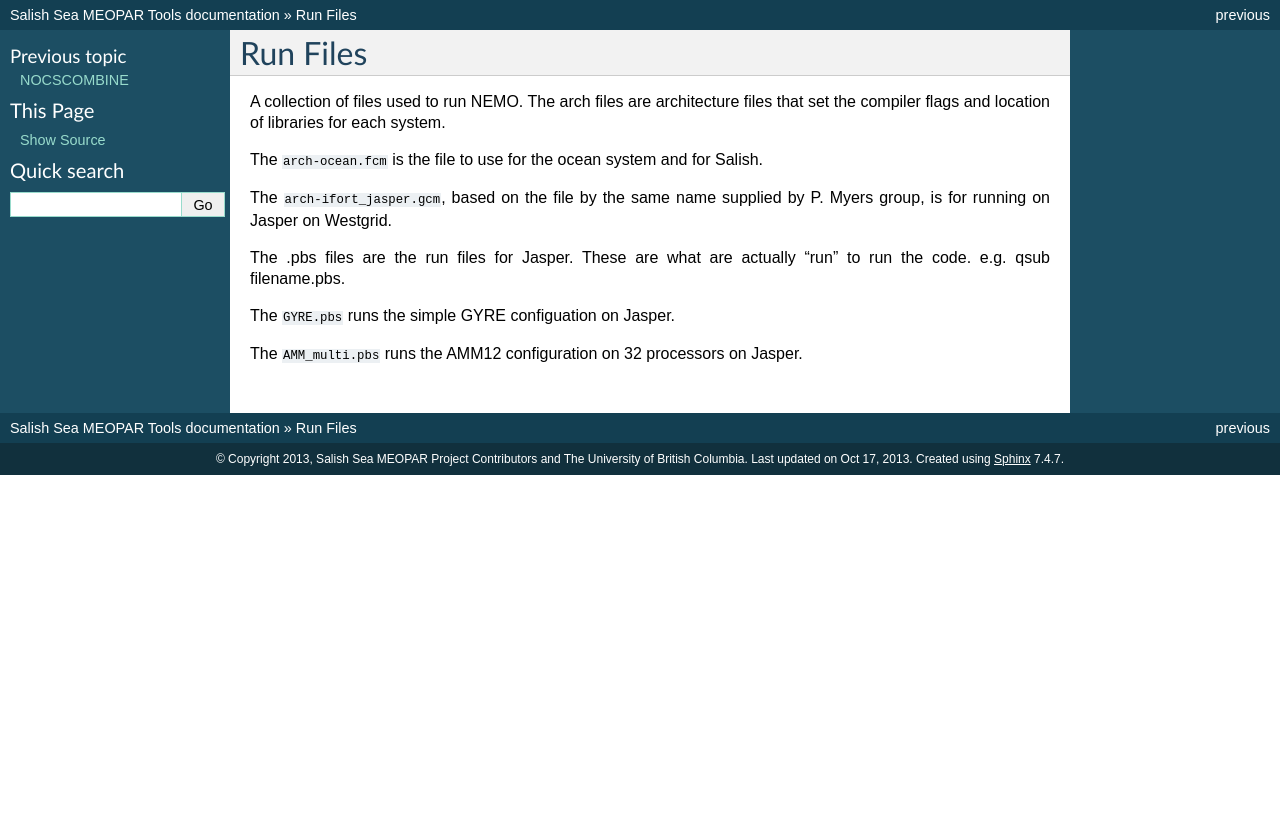
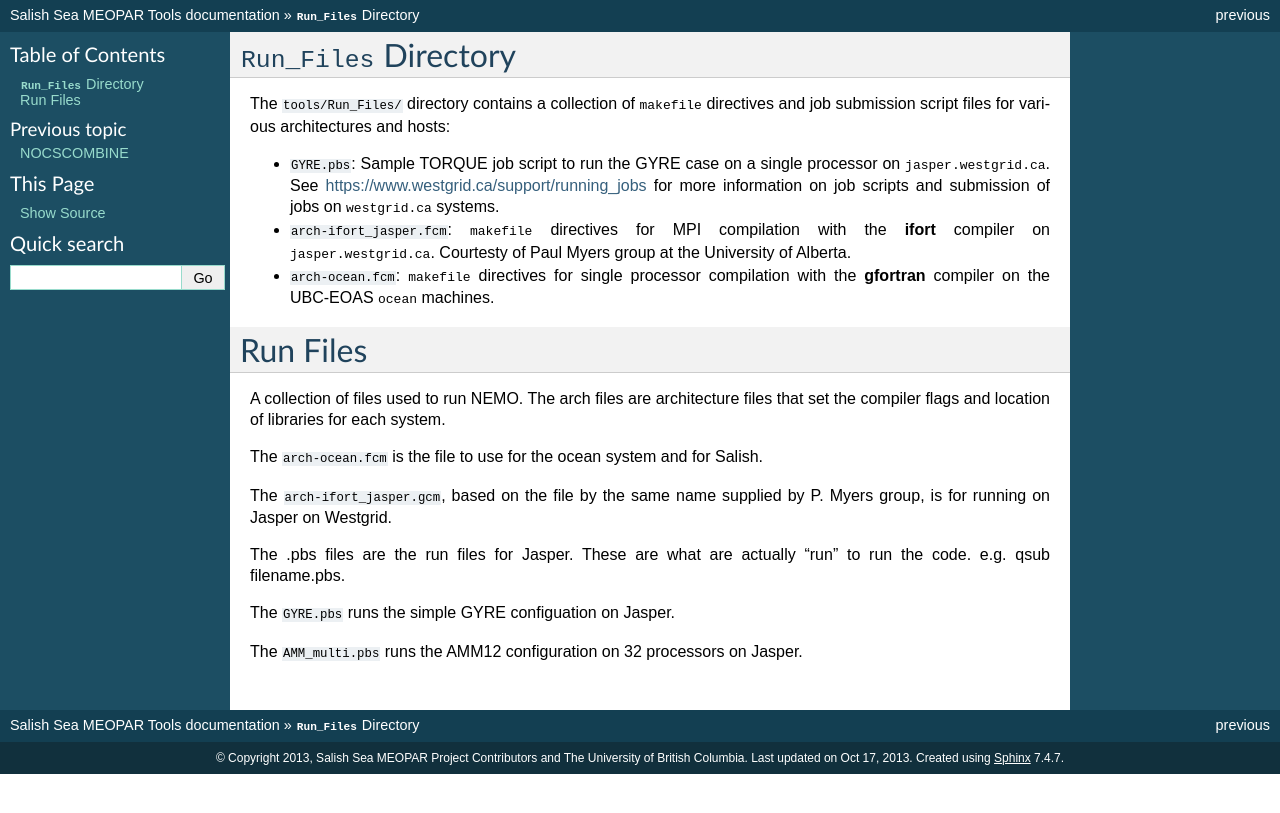
Before and after one commit to SalishSeaCast/tools, a Sphinx documentation site: the page built from docs/Run_Files/index.rst, in a window 1280 px wide. Shown: the top 813 px of the page. Built offline with Sphinx 7.4.7, drawn with Linux system fonts in a browser that asks for light colours.

Commit message:
Add docs for `Run_Files` directory.

```diff
--- a/docs/Run_Files/index.rst
+++ b/docs/Run_Files/index.rst
@@ -1,3 +1,16 @@
+***************************
+:file:`Run_Files` Directory
+***************************
+
+The :file:`tools/Run_Files/` directory contains a collection of :kbd:`makefile` directives and job submission script files for various architectures and hosts:
+
+* :file:`GYRE.pbs`: Sample TORQUE job script to run the GYRE case on a single processor on :kbd:`jasper.westgrid.ca`.
+  See https://www.westgrid.ca/support/running_jobs for more information on job scripts and submission of jobs on :kbd:`westgrid.ca` systems.
+
+* :file:`arch-ifort_jasper.fcm`: :kbd:`makefile` directives for MPI compilation with the :command:`ifort` compiler on :kbd:`jasper.westgrid.ca`.
+  Courtesty of Paul Myers group at the University of Alberta.
+
+* :file:`arch-ocean.fcm`: :kbd:`makefile` directives for single processor compilation with the :command:`gfortran` compiler on the UBC-EOAS :kbd:`ocean` machines.
 *********
 Run Files
 *********
```
